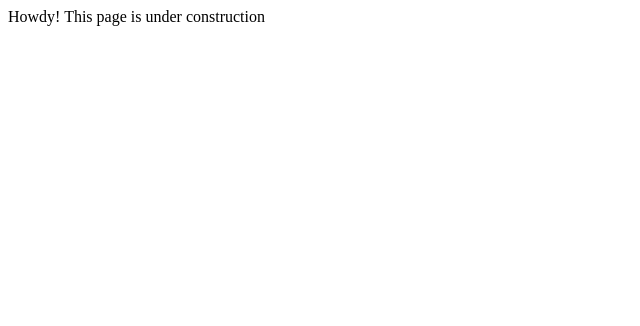
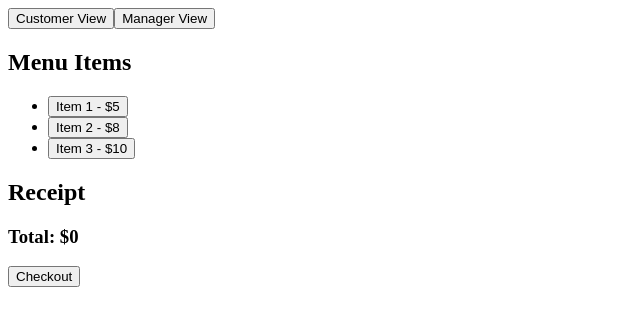
Before and after one commit to csce-315-331-2023c/project-3-902_02-harvest-coffee-bar, a Next.js app: page /cashier in a window 1280 px wide. Shown: the top 326 px of the page, without its empty margins (0-640 px from the left). Built offline with nearby package versions, Linux system fonts and the light colour scheme.

Commit message:
added cashier

```diff
--- /dev/null
+++ b/pages/cashier.css
@@ -0,0 +1,80 @@
+.cashier {
+    display: flex;
+    justify-content: space-around;
+    padding: 20px;
+    height: 90vh;
+  }
+
+  .menu ul,
+  .receipt ul {
+    list-style-type: none;
+    padding: 0;
+    display: flex;
+    flex-direction: row;
+  }
+
+  .receipt {
+    border: 2px solid #007bff;
+    padding: 20px;
+    width: 300px;
+    box-shadow: 0px 0px 10px 0px rgba(0, 0, 0, 0);
+    flex: 1;
+    border-color: black;
+  }
+
+  .receipt h2 {
+    display: flex;
+    justify-content: center;
+  }
+
+  .foot {
+    display: flex;
+    flex-direction: row;
+    align-items: center;
+  }
+
+  .foot .checkout-button {
+    margin-left: 50%;
+  }
+
+  .menu li,
+  .receipt li {
+    margin-right: 20px;
+  }
+
+  .receipt ul {
+    flex-direction: column;
+    width: 150%;
+  }
+
+  .menu li button {
+    padding: 10px 20px;
+    border: 2px solid #007bff;
+    background-color: #fff;
+    color: #007bff;
+    cursor: pointer;
+  }
+
+  .menu li button:hover,
+  .receipt li button:hover {
+    background-color: #007bff;
+    color: #fff;
+  }
+
+  .receipt_item {
+    display: flex;
+    align-items: center;
+    justify-content: space-between;
+    margin-bottom: 10px; /* Add margin-bottom to separate receipt items */
+
+  }
+
+  .receipt_item .remove-button {
+    padding: 4px 8px;
+    font-size: 12px;
+    border: 1px solid #dc3545;
+    background-color: #fff;
+    color: #dc3545;
+    cursor: pointer;
+    margin-left: 15%;
+  }
--- a/pages/cashier.js
+++ b/pages/cashier.js
@@ -1,2 +1,78 @@
-const Cashier = () => <div>Howdy! This page is under construction</div>;
-export default Cashier;
+import React, { useState } from 'react';
+// import './cashier.css';
+
+const MENU_ITEMS = [
+  { id: 1, name: 'Item 1', price: 5 },
+  { id: 2, name: 'Item 2', price: 8 },
+  { id: 3, name: 'Item 3', price: 10 },
+];
+
+const cashier = () => {
+  const [receipt, setReceipt] = useState([]);
+  const [view, setView] = useState('customer');
+
+  const addToReceipt = (item) => {
+    setReceipt([...receipt, item]);
+  };
+
+  const removeFromReceipt = (index) => {
+    const updatedReceipt = [...receipt];
+    updatedReceipt.splice(index, 1);
+    setReceipt(updatedReceipt);
+  };
+
+  const calculateTotal = () => {
+    return receipt.reduce((total, item) => total + item.price, 0);
+  };
+
+  return (
+    <div className="cashier">
+
+      <div className="menu">
+      <div className="view-buttons">
+        <button className={view === 'customer' ? 'active' : ''} onClick={() => setView('customer')}>
+          Customer View
+        </button>
+        <button className={view === 'manager' ? 'active' : ''} onClick={() => setView('manager')}>
+          Manager View
+        </button>
+      </div>
+
+      <h2>Menu Items</h2>
+      <ul>
+        {MENU_ITEMS.map((item) => (
+          <li key={item.id}>
+          <button onClick={() => addToReceipt(item)}>
+            {item.name} - ${item.price}
+          </button>
+          </li>
+        ))}
+      </ul>
+    </div>
+    <div className="receipt">
+      <h2>Receipt</h2>
+      <ul>
+        {receipt.map((item, index) => (
+          <li key={index}>
+            <div className='receipt_item'>
+              {item.name} - ${item.price}
+              <button className="remove-button" onClick={() =>
+                removeFromReceipt(index)}>
+                  X
+              </button>
+            </div>
+          </li>
+        ))}
+      </ul>
+    </div>
+    <div className='foot'>
+    <h3>Total: ${calculateTotal()}</h3>
+      <button className="checkout-button" onClick={() => alert('Checkout successful!')}>
+        Checkout
+      </button>
+    </div>
+  </div>
+  );
+}
+
+export default cashier;
```
Also changed, not shown: package.json (line endings or trailing spaces), 1 other file (tests, documents, lock files or other folders).
